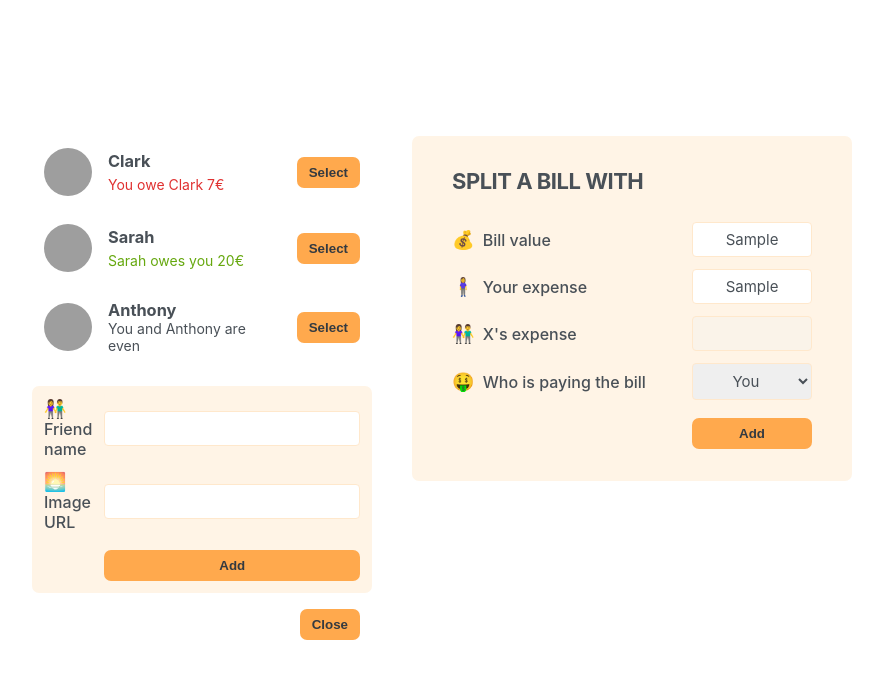
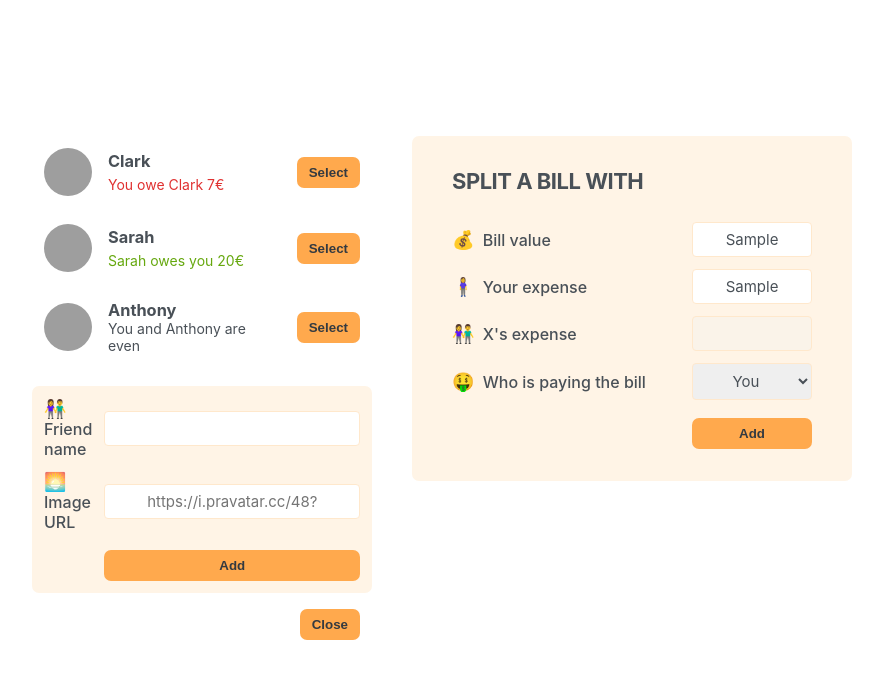
Before and after one commit to mandarliev/eat-n-split, a React (Create React App) app: page / in a window 1280 px wide. Both pictures are taken after typing "Sample", "Sample" into the empty fields and a click on the button "Add friend". Shown: the top 678 px of the page, without its empty margins (198-1081 px from the left). Built offline with nearby package versions, Linux system fonts and the light colour scheme; grey boxes are pictures that could not be loaded.

Commit message:
Adding a New Friend

```diff
--- a/src/App.js
+++ b/src/App.js
@@ -31,16 +31,22 @@
 
 export default function App() {
   const [showAddFriend, setShowAddFriend] = useState(false);
+  const [friends, setFriends] = useState(initialFriends);
 
   function handleShowAddFriend() {
     setShowAddFriend((show) => !show);
   }
 
+  function handleAddFriend(friend) {
+    setFriends((friends) => [...friends, friend]);
+    setShowAddFriend(false);
+  }
+
   return (
     <div className="app">
       <div className="sidebar">
-        <FriendsList />
-        {showAddFriend && <FormAddFriend />}
+        <FriendsList friends={friends} />
+        {showAddFriend && <FormAddFriend onAddFriend={handleAddFriend} />}
         <Button onClick={handleShowAddFriend}>
           {showAddFriend ? "Close" : "Add friend"}
         </Button>
@@ -50,8 +56,7 @@
   );
 }
 
-function FriendsList() {
-  const friends = initialFriends;
+function FriendsList({ friends }) {
   return (
     <ul>
       {friends.map((friend) => (
@@ -82,13 +87,44 @@
   );
 }
 
-function FormAddFriend() {
+function FormAddFriend({ onAddFriend }) {
+  const [name, setName] = useState("");
+  const [image, setImage] = useState("");
+
+  function handleSubmit(e) {
+    e.preventDefault();
+
+    if (!name || !image) return;
+
+    // Create a newFriend object so that we can add it to our array
+    const id = crypto.randomUUID();
+    const newFriend = {
+      id,
+      name,
+      image: `${image}?=${id}`,
+      balance: 0,
+    };
+
+    onAddFriend(newFriend);
+    setName("");
+    setImage("");
+  }
+
   return (
-    <form className="form-add-friend">
+    <form className="form-add-friend" onSubmit={handleSubmit}>
       <label>👫 Friend name</label>
-      <input type="text" />
+      <input
+        type="text"
+        value={name}
+        onChange={(event) => setName(event.target.value)}
+      />
       <label>🌅 Image URL</label>
-      <input type="text" />
+      <input
+        type="text"
+        value={image}
+        onChange={(event) => setImage(event.target.value)}
+        placeholder="https://i.pravatar.cc/48?"
+      />
       <Button>Add</Button>
     </form>
   );
```
